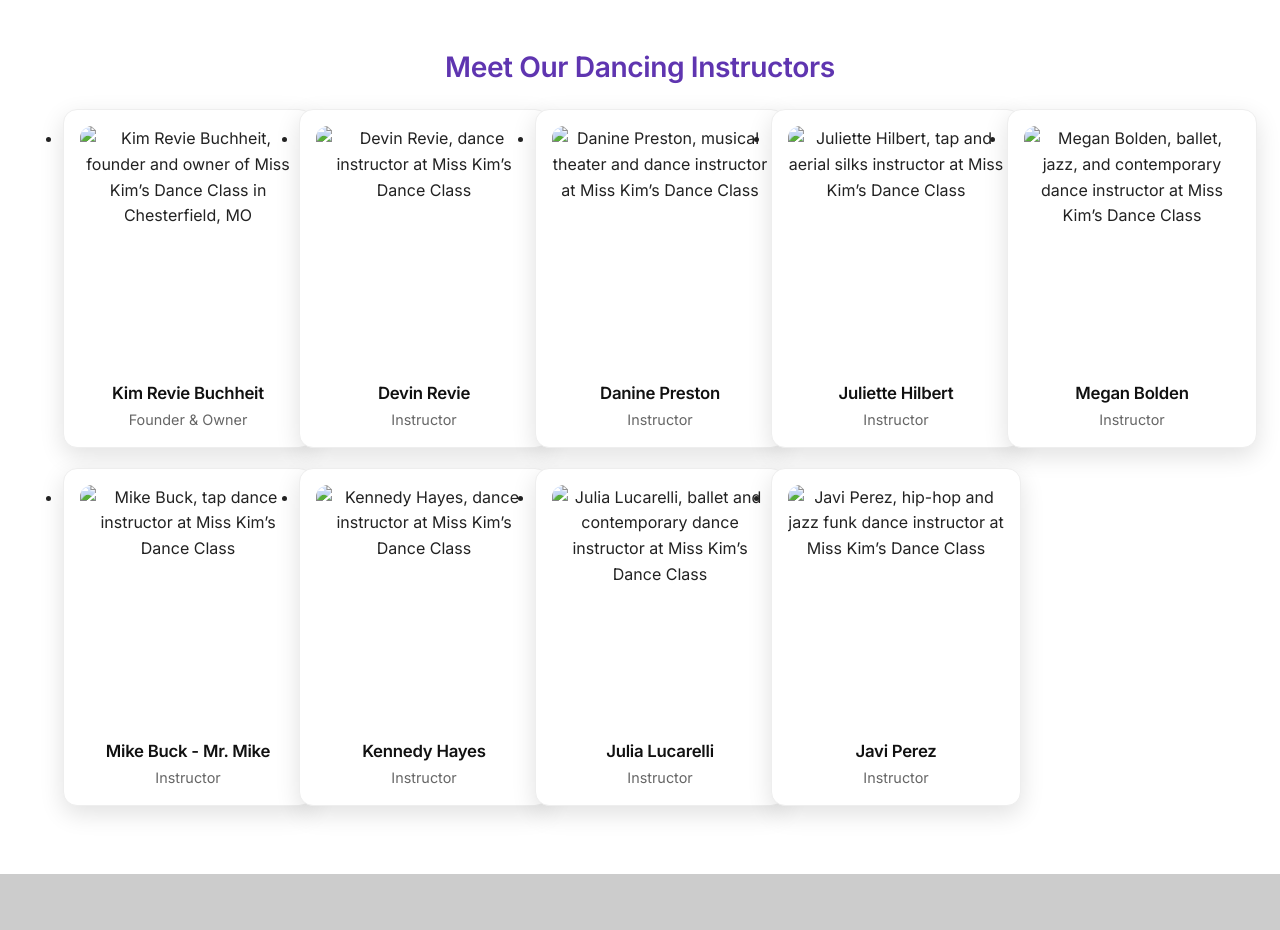
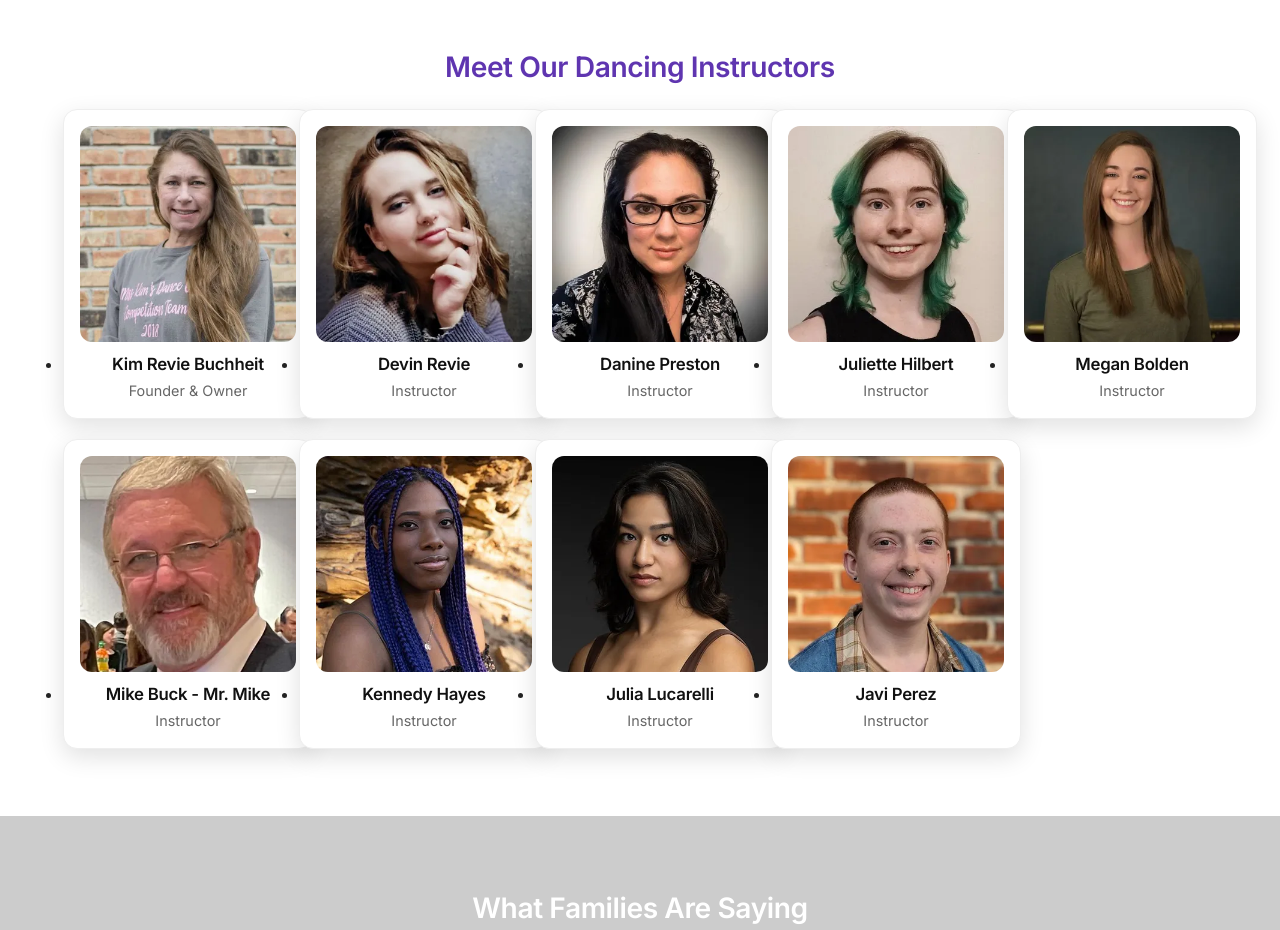
Before and after one commit to trampoline22758/project-dance-class, a plain HTML site: page index.html in a window 1280 px wide. Shown: the part 4620-5550 px from the top of the page. Drawn offline with nearby package versions, Linux system fonts and the light colour scheme; a script that the page names is missing.

Commit message:
Update index.html

```diff
--- a/index.html
+++ b/index.html
@@ -331,67 +331,68 @@
     </section>
 
     <!-- Instructors -->
-   <section class="instructors" aria-labelledby="instructors-title">
+<section class="instructors" aria-labelledby="instructors-title">
   <div class="container">
     <h2 id="instructors-title">Meet Our Dancing Instructors</h2>
     <ul class="instructor-grid" role="list">
 
       <li class="instructor-card">
-        <img src="/images/instructors/kim-revie-buchheit.webp" alt="Kim Revie Buchheit, founder and owner of Miss Kim’s Dance Class in Chesterfield, MO" width="280" height="320" loading="lazy" decoding="async">
+        <img src="kim-revie-buchheit.webp" alt="Kim Revie Buchheit, founder and owner of Miss Kim’s Dance Class in Chesterfield, MO" width="280" height="320" loading="lazy" decoding="async">
         <h3 class="instructor-name">Kim Revie Buchheit</h3>
         <p class="instructor-role">Founder &amp; Owner</p>
       </li>
 
       <li class="instructor-card">
-        <img src="/images/instructors/devin-revie.webp" alt="Devin Revie, dance instructor at Miss Kim’s Dance Class" width="280" height="320" loading="lazy" decoding="async">
+        <img src="devin-revie.webp" alt="Devin Revie, dance instructor at Miss Kim’s Dance Class" width="280" height="320" loading="lazy" decoding="async">
         <h3 class="instructor-name">Devin Revie</h3>
         <p class="instructor-role">Instructor</p>
       </li>
 
       <li class="instructor-card">
-        <img src="/images/instructors/danine-preston.webp" alt="Danine Preston, musical theater and dance instructor at Miss Kim’s Dance Class" width="280" height="320" loading="lazy" decoding="async">
+        <img src="danine-preston.webp" alt="Danine Preston, musical theater and dance instructor at Miss Kim’s Dance Class" width="280" height="320" loading="lazy" decoding="async">
         <h3 class="instructor-name">Danine Preston</h3>
         <p class="instructor-role">Instructor</p>
       </li>
 
       <li class="instructor-card">
-        <img src="/images/instructors/juliette-hilbert.webp" alt="Juliette Hilbert, tap and aerial silks instructor at Miss Kim’s Dance Class" width="280" height="320" loading="lazy" decoding="async">
+        <img src="juliette-hilbert.webp" alt="Juliette Hilbert, tap and aerial silks instructor at Miss Kim’s Dance Class" width="280" height="320" loading="lazy" decoding="async">
         <h3 class="instructor-name">Juliette Hilbert</h3>
         <p class="instructor-role">Instructor</p>
       </li>
 
       <li class="instructor-card">
-        <img src="/images/instructors/megan-bolden.webp" alt="Megan Bolden, ballet, jazz, and contemporary dance instructor at Miss Kim’s Dance Class" width="280" height="320" loading="lazy" decoding="async">
+        <img src="megan-bolden.webp" alt="Megan Bolden, ballet, jazz, and contemporary dance instructor at Miss Kim’s Dance Class" width="280" height="320" loading="lazy" decoding="async">
         <h3 class="instructor-name">Megan Bolden</h3>
         <p class="instructor-role">Instructor</p>
       </li>
 
       <li class="instructor-card">
-        <img src="/images/instructors/mike-buck.webp" alt="Mike Buck, tap dance instructor at Miss Kim’s Dance Class" width="280" height="320" loading="lazy" decoding="async">
+        <img src="mike-buck.webp" alt="Mike Buck, tap dance instructor at Miss Kim’s Dance Class" width="280" height="320" loading="lazy" decoding="async">
         <h3 class="instructor-name">Mike Buck - Mr. Mike</h3>
         <p class="instructor-role">Instructor</p>
       </li>
 
       <li class="instructor-card">
-        <img src="/images/instructors/kennedy-hayes.webp" alt="Kennedy Hayes, dance instructor at Miss Kim’s Dance Class" width="280" height="320" loading="lazy" decoding="async">
+        <img src="kennedy-hayes.webp" alt="Kennedy Hayes, dance instructor at Miss Kim’s Dance Class" width="280" height="320" loading="lazy" decoding="async">
         <h3 class="instructor-name">Kennedy Hayes</h3>
         <p class="instructor-role">Instructor</p>
       </li>
 
       <li class="instructor-card">
-        <img src="/images/instructors/julia-lucarelli.webp" alt="Julia Lucarelli, ballet and contemporary dance instructor at Miss Kim’s Dance Class" width="280" height="320" loading="lazy" decoding="async">
+        <img src="julia-lucarelli.webp" alt="Julia Lucarelli, ballet and contemporary dance instructor at Miss Kim’s Dance Class" width="280" height="320" loading="lazy" decoding="async">
         <h3 class="instructor-name">Julia Lucarelli</h3>
         <p class="instructor-role">Instructor</p>
       </li>
 
       <li class="instructor-card">
-        <img src="/images/instructors/javi-perez.webp" alt="Javi Perez, hip-hop and jazz funk dance instructor at Miss Kim’s Dance Class" width="280" height="320" loading="lazy" decoding="async">
+        <img src="javi-perez.webp" alt="Javi Perez, hip-hop and jazz funk dance instructor at Miss Kim’s Dance Class" width="280" height="320" loading="lazy" decoding="async">
         <h3 class="instructor-name">Javi Perez</h3>
         <p class="instructor-role">Instructor</p>
       </li>
     </ul>
   </div>
 </section>
+
       <!-- ItemList schema (updated) -->
       <script type="application/ld+json">
       {"@context":"https://schema.org","@type":"ItemList","name":"Miss Kim's Dance Class Instructors","itemListElement":[
```
